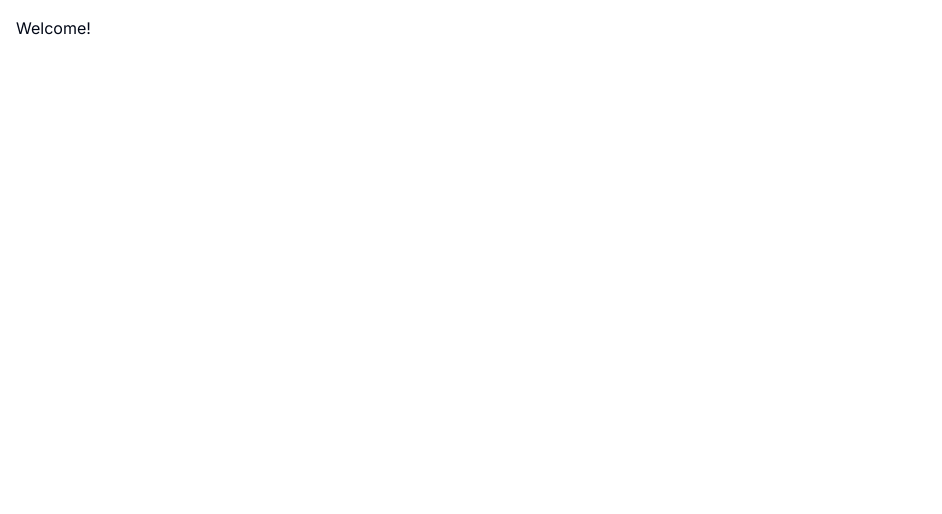
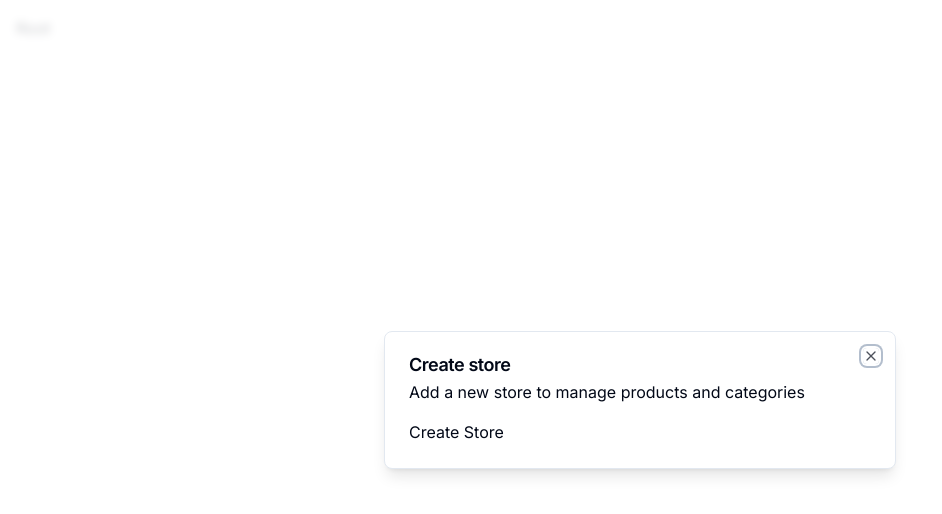
Before and after one commit to RomanShemelin/e-commerce-cms, a Next.js app: page / in a window 1280 px wide. Shown: the top 514 px of the page, without its empty margins (0-942 px from the left). Built offline with nearby package versions, Linux system fonts and the light colour scheme.

Commit message:
create modal components

```diff
--- a/app/(root)/page.tsx
+++ b/app/(root)/page.tsx
@@ -1,9 +1,21 @@
-import { Button } from "@/components/ui/button";
+"use client"
+import { Modal } from "@/components/ui/modal";
+import { useStoreModal } from "@/hooks/useStoreModal";
+import { useEffect } from "react";
 
 export default function Home() {
+  const onOpen = useStoreModal((state)=> state.onOpen)
+  const isOpen = useStoreModal((state)=> state.isOpen)
+
+  useEffect(()=>{
+    if(!isOpen){
+      onOpen()
+    }
+  },[isOpen, onOpen])
+
   return (
    <div className="p-4">
-    <h1>Welcome!</h1>
+      Root
    </div>
   )
 }
--- a/app/layout.tsx
+++ b/app/layout.tsx
@@ -1,25 +1,31 @@
-import './globals.css'
-import type { Metadata } from 'next'
-import { Inter } from 'next/font/google'
-import { ClerkProvider } from "@clerk/nextjs"
+import type { Metadata } from 'next';
+import { Inter } from 'next/font/google';
+import { ClerkProvider } from '@clerk/nextjs';
 
-const inter = Inter({ subsets: ['latin'] })
+import { ModalProvider } from '@/providers/modal-provider';
+
+import './globals.css';
+
+const inter = Inter({ subsets: ['latin'] });
 
 export const metadata: Metadata = {
   title: 'E-commerce & cms',
   description: 'E-commerce & cms',
-}
+};
 
 export default function RootLayout({
   children,
 }: {
-  children: React.ReactNode
+  children: React.ReactNode;
 }) {
   return (
     <ClerkProvider>
-      <html lang="en">
-        <body className={inter.className}>{children}</body>
+      <html lang='en'>
+        <body className={inter.className}>
+          <ModalProvider />
+          {children}
+        </body>
       </html>
     </ClerkProvider>
-  )
+  );
 }
--- /dev/null
+++ b/components/modals/store-modal.tsx
@@ -0,0 +1,19 @@
+'use client';
+
+import { useStoreModal } from '@/hooks/useStoreModal';
+import { Modal } from '@/components/ui/modal';
+
+export const StoreModal = () => {
+  const storeModal = useStoreModal();
+
+  return (
+    <Modal
+      title='Create store'
+      description='Add a new store to manage products and categories'
+      isOpen={storeModal.isOpen}
+      onClose={storeModal.onClose}
+    >
+        Create Store
+    </Modal>
+  );
+};
--- /dev/null
+++ b/components/ui/dialog.tsx
@@ -0,0 +1,123 @@
+"use client"
+
+import * as React from "react"
+import * as DialogPrimitive from "@radix-ui/react-dialog"
+import { X } from "lucide-react"
+
+import { cn } from "@/lib/utils"
+
+const Dialog = DialogPrimitive.Root
+
+const DialogTrigger = DialogPrimitive.Trigger
+
+const DialogPortal = ({
+  className,
+  ...props
+}: DialogPrimitive.DialogPortalProps) => (
+  <DialogPrimitive.Portal className={cn(className)} {...props} />
+)
+DialogPortal.displayName = DialogPrimitive.Portal.displayName
+
+const DialogOverlay = React.forwardRef<
+  React.ElementRef<typeof DialogPrimitive.Overlay>,
+  React.ComponentPropsWithoutRef<typeof DialogPrimitive.Overlay>
+>(({ className, ...props }, ref) => (
+  <DialogPrimitive.Overlay
+    ref={ref}
+    className={cn(
+      "fixed inset-0 z-50 bg-background/80 backdrop-blur-sm data-[state=open]:animate-in data-[state=closed]:animate-out data-[state=closed]:fade-out-0 data-[state=open]:fade-in-0",
+      className
+    )}
+    {...props}
+  />
+))
+DialogOverlay.displayName = DialogPrimitive.Overlay.displayName
+
+const DialogContent = React.forwardRef<
+  React.ElementRef<typeof DialogPrimitive.Content>,
+  React.ComponentPropsWithoutRef<typeof DialogPrimitive.Content>
+>(({ className, children, ...props }, ref) => (
+  <DialogPortal>
+    <DialogOverlay />
+    <DialogPrimitive.Content
+      ref={ref}
+      className={cn(
+        "fixed left-[50%] top-[50%] z-50 grid w-full max-w-lg translate-x-[-50%] translate-y-[-50%] gap-4 border bg-background p-6 shadow-lg duration-200 data-[state=open]:animate-in data-[state=closed]:animate-out data-[state=closed]:fade-out-0 data-[state=open]:fade-in-0 data-[state=closed]:zoom-out-95 data-[state=open]:zoom-in-95 data-[state=closed]:slide-out-to-left-1/2 data-[state=closed]:slide-out-to-top-[48%] data-[state=open]:slide-in-from-left-1/2 data-[state=open]:slide-in-from-top-[48%] sm:rounded-lg md:w-full",
+        className
+      )}
+      {...props}
+    >
+      {children}
+      <DialogPrimitive.Close className="absolute right-4 top-4 rounded-sm opacity-70 ring-offset-background transition-opacity hover:opacity-100 focus:outline-none focus:ring-2 focus:ring-ring focus:ring-offset-2 disabled:pointer-events-none data-[state=open]:bg-accent data-[state=open]:text-muted-foreground">
+        <X className="h-4 w-4" />
+        <span className="sr-only">Close</span>
+      </DialogPrimitive.Close>
+    </DialogPrimitive.Content>
+  </DialogPortal>
+))
+DialogContent.displayName = DialogPrimitive.Content.displayName
+
+const DialogHeader = ({
+  className,
+  ...props
+}: React.HTMLAttributes<HTMLDivElement>) => (
+  <div
+    className={cn(
+      "flex flex-col space-y-1.5 text-center sm:text-left",
+      className
+    )}
+    {...props}
+  />
+)
+DialogHeader.displayName = "DialogHeader"
+
+const DialogFooter = ({
+  className,
+  ...props
+}: React.HTMLAttributes<HTMLDivElement>) => (
+  <div
+    className={cn(
+      "flex flex-col-reverse sm:flex-row sm:justify-end sm:space-x-2",
+      className
+    )}
+    {...props}
+  />
+)
+DialogFooter.displayName = "DialogFooter"
+
+const DialogTitle = React.forwardRef<
+  React.ElementRef<typeof DialogPrimitive.Title>,
+  React.ComponentPropsWithoutRef<typeof DialogPrimitive.Title>
+>(({ className, ...props }, ref) => (
+  <DialogPrimitive.Title
+    ref={ref}
+    className={cn(
+      "text-lg font-semibold leading-none tracking-tight",
+      className
+    )}
+    {...props}
+  />
+))
+DialogTitle.displayName = DialogPrimitive.Title.displayName
+
+const DialogDescription = React.forwardRef<
+  React.ElementRef<typeof DialogPrimitive.Description>,
+  React.ComponentPropsWithoutRef<typeof DialogPrimitive.Description>
+>(({ className, ...props }, ref) => (
+  <DialogPrimitive.Description
+    ref={ref}
+    className={cn("text-sm text-muted-foreground", className)}
+    {...props}
+  />
+))
+DialogDescription.displayName = DialogPrimitive.Description.displayName
+
+export {
+  Dialog,
+  DialogTrigger,
+  DialogContent,
+  DialogHeader,
+  DialogFooter,
+  DialogTitle,
+  DialogDescription,
+}
--- /dev/null
+++ b/components/ui/modal.tsx
@@ -0,0 +1,37 @@
+'use client';
+
+import { DialogDescription } from '@radix-ui/react-dialog';
+import { Dialog, DialogContent, DialogHeader, DialogTitle } from './dialog';
+
+interface ModalProps {
+  title: string;
+  description: string;
+  isOpen: boolean;
+  onClose: () => void;
+  children: React.ReactNode;
+}
+
+export const Modal = ({
+  title,
+  description,
+  isOpen,
+  onClose,
+  children,
+}: ModalProps) => {
+  const onChange = (open: boolean) => {
+    if (!open) {
+      onClose();
+    }
+  };
+  return (
+    <Dialog open={isOpen} onOpenChange={onChange}>
+      <DialogContent>
+        <DialogHeader>
+          <DialogTitle>{title}</DialogTitle>
+          <DialogDescription>{description}</DialogDescription>
+        </DialogHeader>
+        <div>{children}</div>
+      </DialogContent>
+    </Dialog>
+  );
+};
--- /dev/null
+++ b/hooks/useStoreModal.tsx
@@ -0,0 +1,11 @@
+import { create } from 'zustand';
+interface useStoreModalInteface {
+  isOpen: boolean;
+  onOpen: () => void;
+  onClose: () => void;
+}
+export const useStoreModal = create<useStoreModalInteface>((set) => ({
+  isOpen: false,
+  onOpen: () => set({ isOpen: true }),
+  onClose: () => set({ isOpen: false }),
+}));
--- a/package.json
+++ b/package.json
@@ -10,6 +10,7 @@
   },
   "dependencies": {
     "@clerk/nextjs": "^4.21.14",
+    "@radix-ui/react-dialog": "^1.0.4",
     "@radix-ui/react-slot": "^1.0.2",
     "@types/node": "20.4.1",
     "@types/react": "18.2.14",
@@ -27,6 +28,7 @@
     "tailwind-merge": "^1.13.2",
     "tailwindcss": "3.3.2",
     "tailwindcss-animate": "^1.0.6",
-    "typescript": "5.1.6"
+    "typescript": "5.1.6",
+    "zustand": "^4.3.9"
   }
 }
--- /dev/null
+++ b/providers/modal-provider.tsx
@@ -0,0 +1,21 @@
+'use client';
+
+import { useEffect, useState } from 'react';
+
+import { StoreModal } from '@/components/modals/store-modal';
+
+export const ModalProvider = () => {
+  const [isMounted, setIsMounted] = useState(false);
+  useEffect(() => {
+    setIsMounted(true);
+  }, []);
+
+  if (!isMounted) {
+    return null;
+  }
+  return (
+    <>
+      <StoreModal />
+    </>
+  );
+};
```
Also changed, not shown: 1 other file (tests, documents, lock files or other folders).
